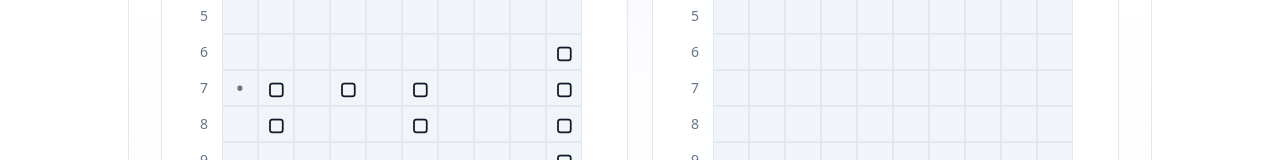
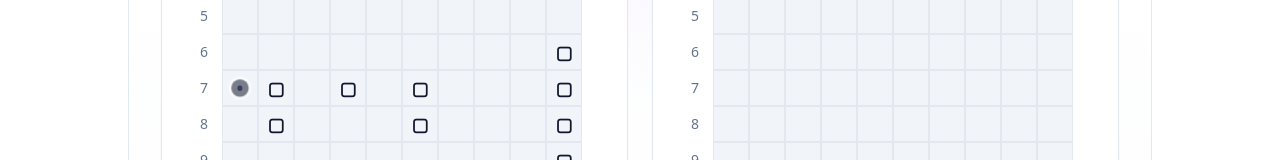
Before and after one commit to harutyunyankaren/moroskoy-boy, a React (Vite) app: page /battleship in a window 1280 px wide. Both pictures are taken after a click on the button 731 px from the left and 360 px from the top of the page. Shown: the part 488-648 px from the top of the page. Built offline with nearby package versions, Linux system fonts and the light colour scheme.

Commit message:
Fix hit ship visibility
Show hit ships after opponent hits them.

```diff
--- a/src/pages/Battleship.tsx
+++ b/src/pages/Battleship.tsx
@@ -86,12 +86,14 @@ function Grid({
   disabled = false,
   onCellClick,
   ariaLabel,
+  lastShot,
 }: {
   board: Board;
   revealShips?: boolean;
   disabled?: boolean;
   onCellClick?: (x: number, y: number) => void;
   ariaLabel: string;
+  lastShot?: Coord | null;
 }) {
   return (
     <div className="inline-block">
@@ -113,9 +115,9 @@ function Grid({
               const hasShip = cell.hasShip;
               const showShip = revealShips && hasShip;
 
-              const base = "h-8 w-8 sm:h-9 sm:w-9 border border-border flex items-center justify-center select-none text-base sm:text-lg font-semibold";
+              const base = "relative h-8 w-8 sm:h-9 sm:w-9 border border-border flex items-center justify-center select-none text-base sm:text-lg font-semibold";
               let stateClass = "bg-secondary";
-              if (hit && hasShip) stateClass = "bg-destructive text-destructive-foreground";
+              if (hit && hasShip) stateClass = "bg-destructive text-destructive-foreground ring-2 ring-destructive-foreground";
               else if (hit && !hasShip) stateClass = "bg-muted text-muted-foreground";
               else if (showShip) stateClass = "bg-accent text-accent-foreground";
 
@@ -130,6 +132,11 @@ function Grid({
                   onClick={() => onCellClick && onCellClick(x, y)}
                 >
                   {hit && hasShip ? "⨉" : hit ? "•" : showShip ? "▢" : ""}
+                  {lastShot && lastShot.x === x && lastShot.y === y ? (
+                    <span className="absolute inset-0 pointer-events-none flex items-center justify-center">
+                      <span className="h-3 w-3 rounded-full bg-primary ring-2 ring-background animate-ping" />
+                    </span>
+                  ) : null}
                 </button>
               );
             })}
@@ -148,7 +155,7 @@ export default function Battleship() {
   const [cpuShips, setCpuShips] = useState<Record<number, Ship>>({});
   const [playerTurn, setPlayerTurn] = useState(true);
   const [gameOver, setGameOver] = useState<null | "player" | "cpu">(null);
-
+  const [cpuLastShot, setCpuLastShot] = useState<Coord | null>(null);
   // signature interaction: pointer-reactive gradient
   const surfaceRef = useRef<HTMLDivElement | null>(null);
   const onPointerMove = (e: React.MouseEvent) => {
@@ -170,6 +177,7 @@ export default function Battleship() {
     setCpuShips(c.ships);
     setPlayerTurn(true);
     setGameOver(null);
+    setCpuLastShot(null);
     toast({ title: "Նոր խաղ", description: "Նավերը տեղադրված են. քո հերթն է!" });
   }
 
@@ -245,6 +253,7 @@ export default function Battleship() {
     }
     if (!candidates.length) return;
     const pick = candidates[Math.floor(Math.random() * candidates.length)];
+    setCpuLastShot(pick);
     const { board: nb, ships: ns, result } = registerHit(playerBoard, playerShips, pick.x, pick.y);
     setPlayerBoard(nb);
     setPlayerShips(ns);
@@ -292,7 +301,7 @@ export default function Battleship() {
                 <CardTitle>Քո դաշտը</CardTitle>
               </CardHeader>
               <CardContent>
-                <Grid board={playerBoard} revealShips ariaLabel="Քո դաշտ՝ կոորդինատ" disabled />
+                <Grid board={playerBoard} revealShips ariaLabel="Քո դաշտ՝ կոորդինատ" disabled lastShot={cpuLastShot} />
               </CardContent>
             </Card>
 
```
